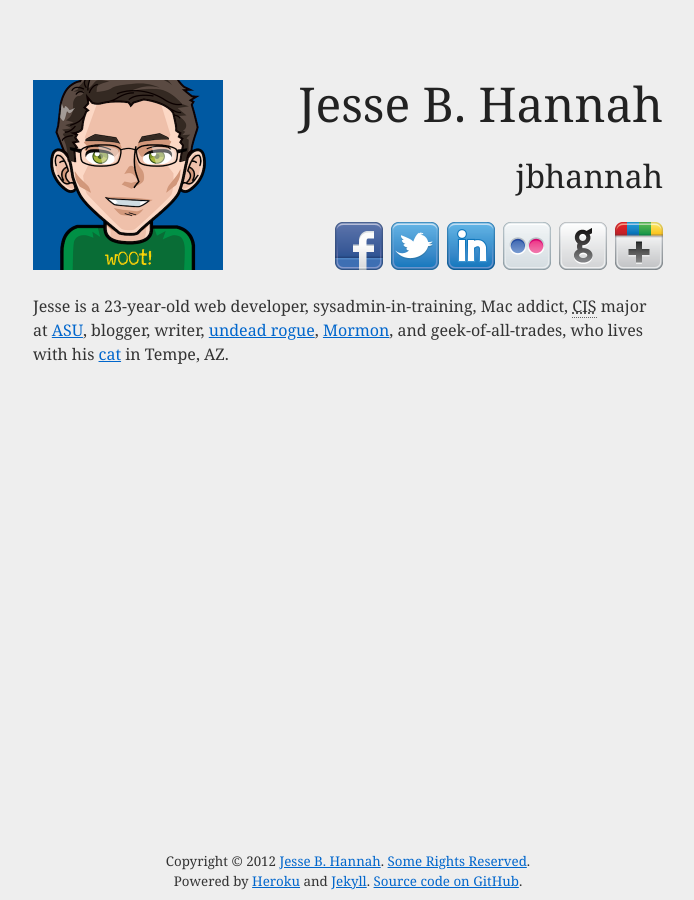
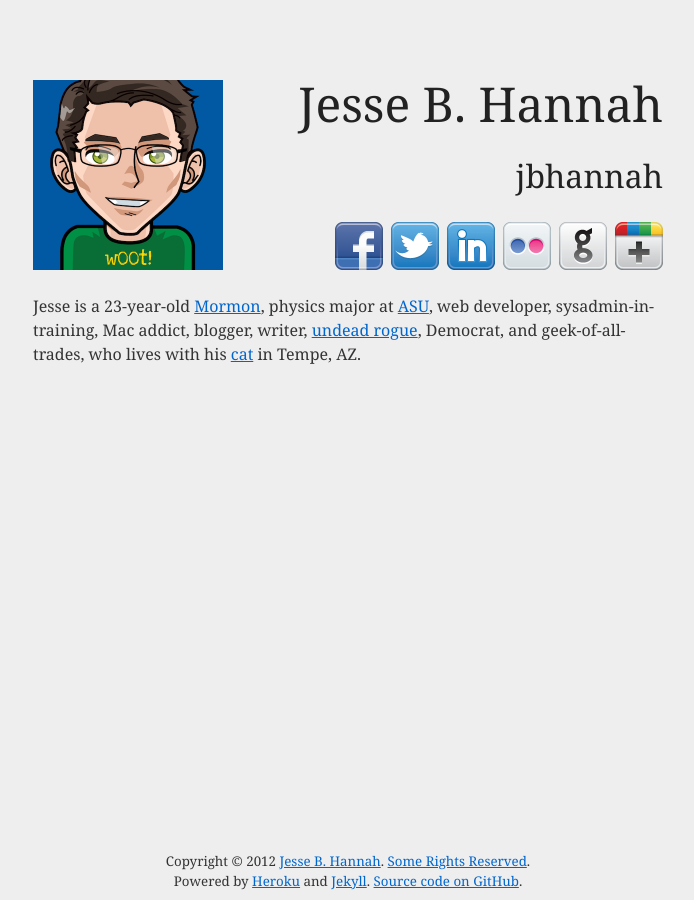
Before and after one commit to jbhannah/jbhannah.net-jekyll, a Jekyll site: the page built from index.md, in a window 1280 px wide. Shown: the whole page, without its empty margins (292-986 px from the left). Built offline with Jekyll 4.4.1, drawn with Linux system fonts in a browser that asks for light colours; nearby versions of some CDN libraries; some web fonts are replaced.

Commit message:
Updated biographical description on index page

```diff
--- a/index.md
+++ b/index.md
@@ -4,15 +4,14 @@ body_class: index
 ---
 
 Jesse is a 23-year-old
+[Mormon](https://mormonorg.lds.org/me/18K9/),
+physics major at [ASU](http://www.asu.edu/),
 web developer,
 sysadmin-in-training,
 Mac addict,
-CIS major at [ASU](http://www.asu.edu/),
 blogger,
 writer,
 [undead rogue](http://us.battle.net/wow/en/character/earthen-ring/Adarystus/),
-[Mormon](https://mormonorg.lds.org/me/18K9/), and
-geek-of-all-trades,
+Democrat,
+and geek-of-all-trades,
 who lives with his [cat](http://www.flickr.com/photos/jbhannah/sets/72157626784508774/) in Tempe, AZ.
-
-*[CIS]: Computer Information Systems
```
